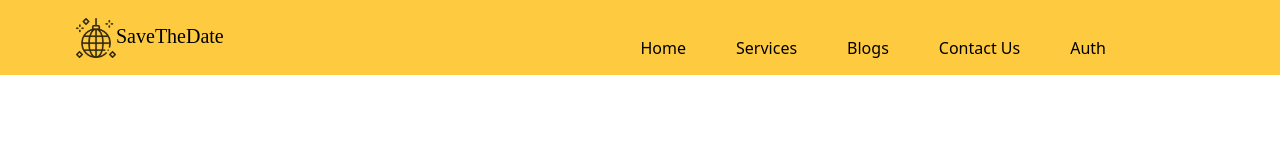
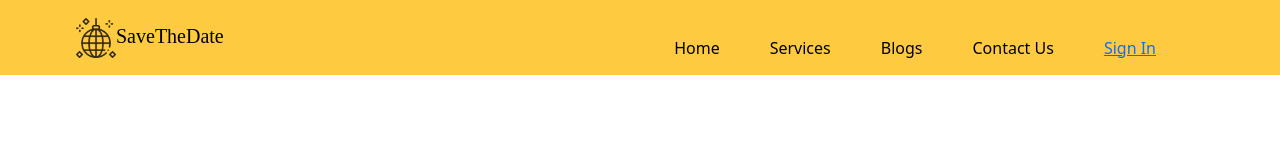
Before and after one commit to saleheenshafiq9/SaveTheDate, a React (Create React App) app in the folder save-the-date/save-the-date/: page / in a window 1280 px wide. Shown: the top 145 px of the page. Built offline with nearby package versions, Linux system fonts and the light colour scheme; grey boxes are pictures that could not be loaded; a web font is replaced by a local one.

Commit message:
Revert "backend changes"
This reverts commit 7563fead858d38c2871414593bac93814bc847e4.

```diff
--- a/save-the-date/save-the-date/src/Components/Header/Header.js
+++ b/save-the-date/save-the-date/src/Components/Header/Header.js
@@ -6,7 +6,7 @@ import Logo from "../../assets/mirror-ball.png";
 import { UserContext } from "../../contexts/user-context";
 const Header = () => {
   const {currentUser} = useContext(UserContext);
-  console.log(currentUser);
+  //console.log(currentUser);
 
   return (
     <div>
@@ -38,9 +38,12 @@ const Header = () => {
             <Link to="/contact" id="NavLink">
               Contact Us
             </Link>
-            <Link to="/navbarnew" id="NavLink">
-              Auth
-            </Link>
+            {currentUser ? (
+              <span className="NavLink"> Sign Out</span>
+             ) : (<Link className="NavLink" to='/login'>
+                Sign In
+              </Link>
+            )}
           </NavItem>
         </Nav>
       </Navbar>
```
